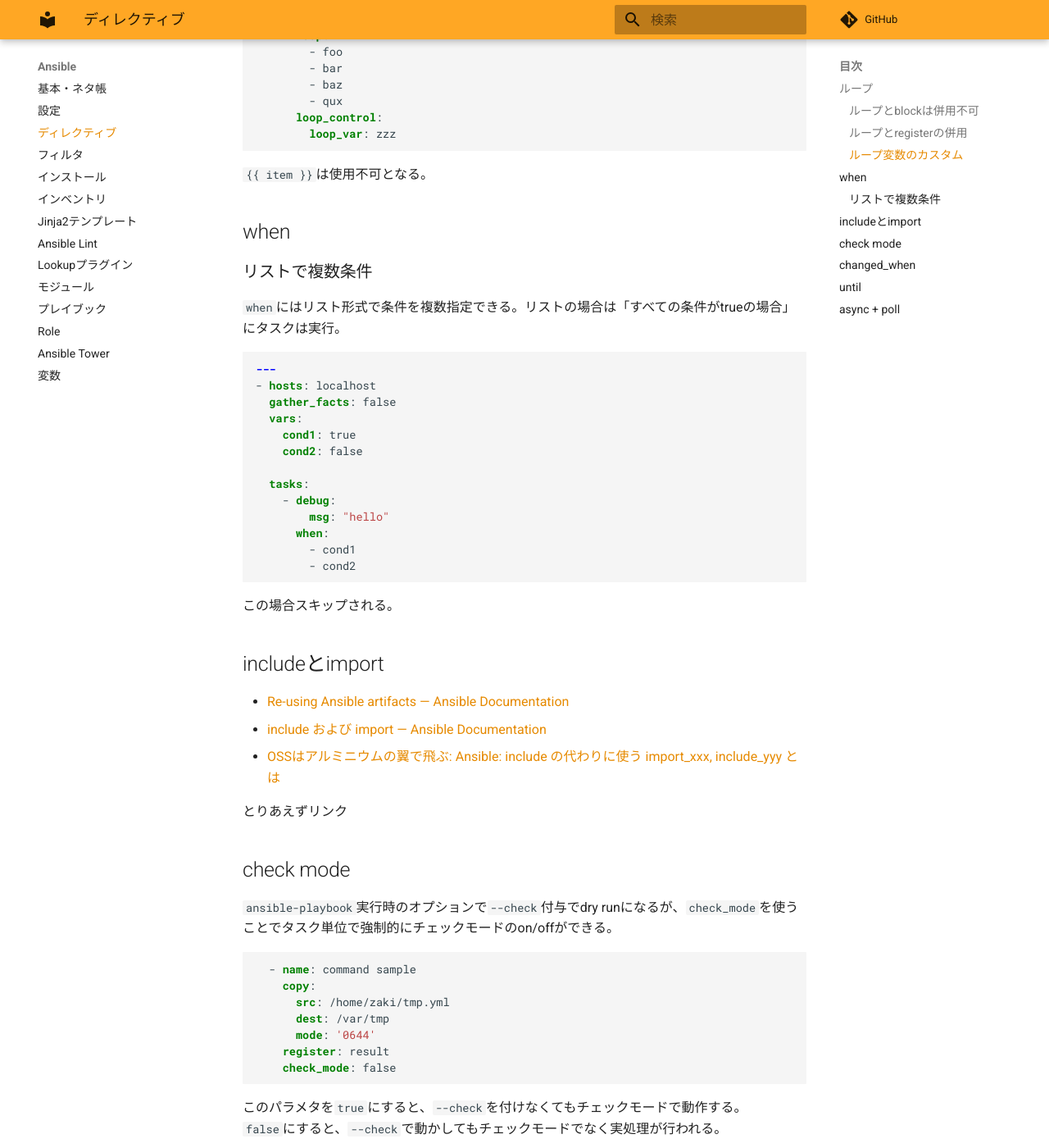
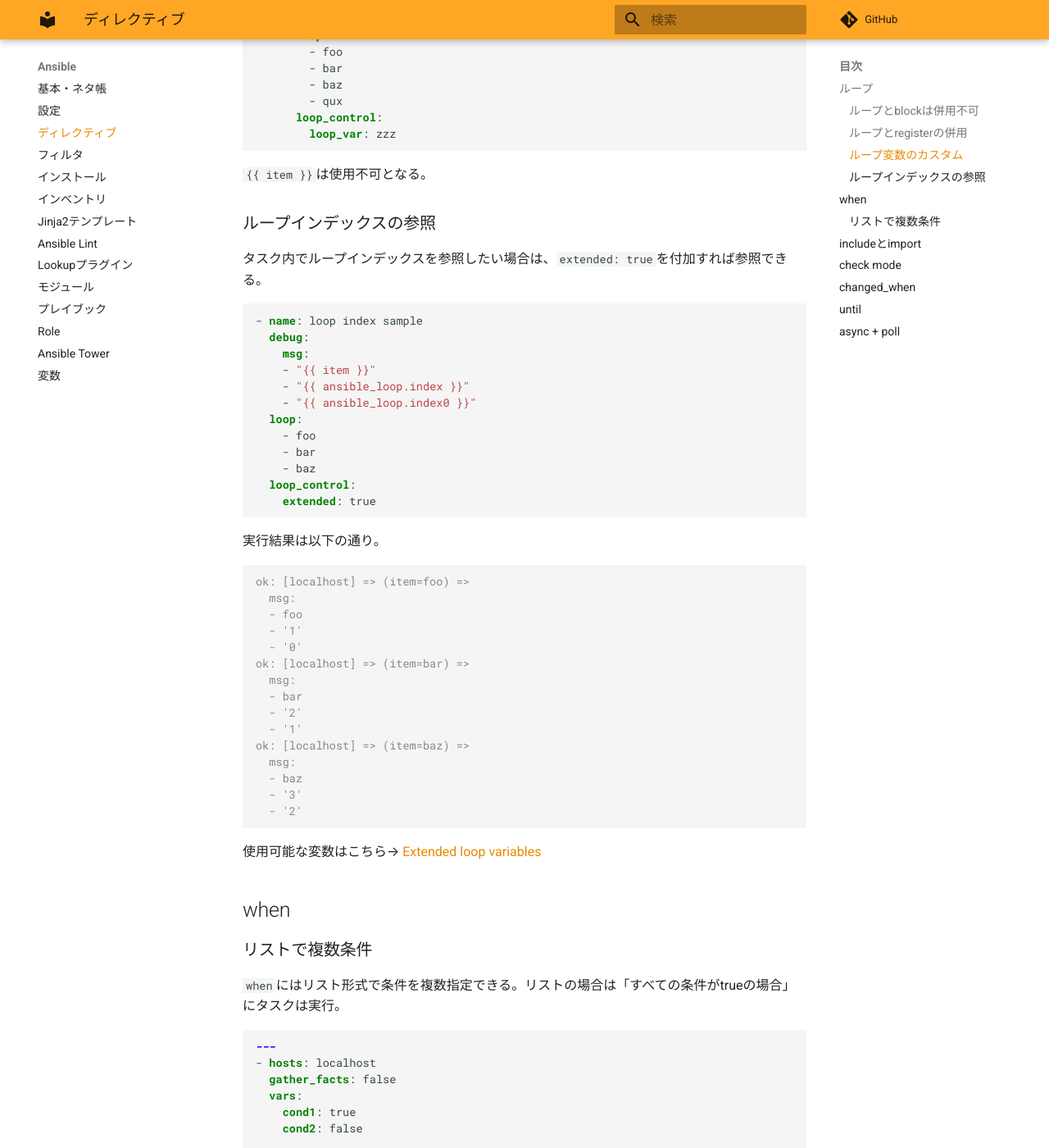
Before and after one commit to zaki-lknr/docs, an MkDocs documentation site: the page built from docs/Ansible/directives.md, in a window 1280 px wide and 1400 px high, scrolled down 2650 px. Shown: the whole window at 82% size. Built offline with MkDocs 1.6.1 and Material for MkDocs 9.7.7, drawn with Linux system fonts in a browser that asks for light colours; comment, search, counter and statistics services are not loaded.

Commit message:
add: ansible/directives: loopのインデックス

````diff
--- a/docs/Ansible/directives.md
+++ b/docs/Ansible/directives.md
@@ -132,6 +132,47 @@ ok: [localhost] =>
 
 `{{ item }}`は使用不可となる。
 
+### ループインデックスの参照
+
+タスク内でループインデックスを参照したい場合は、`extended: true`を付加すれば参照できる。
+
+```yaml
+- name: loop index sample
+  debug:
+    msg:
+    - "{{ item }}"
+    - "{{ ansible_loop.index }}"
+    - "{{ ansible_loop.index0 }}"
+  loop:
+    - foo
+    - bar
+    - baz
+  loop_control:
+    extended: true
+```
+
+実行結果は以下の通り。
+
+```console
+ok: [localhost] => (item=foo) =>
+  msg:
+  - foo
+  - '1'
+  - '0'
+ok: [localhost] => (item=bar) =>
+  msg:
+  - bar
+  - '2'
+  - '1'
+ok: [localhost] => (item=baz) =>
+  msg:
+  - baz
+  - '3'
+  - '2'
+```
+
+使用可能な変数はこちら→ [Extended loop variables](https://docs.ansible.com/ansible/latest/user_guide/playbooks_loops.html#extended-loop-variables)
+
 ## when
 
 ### リストで複数条件
````
